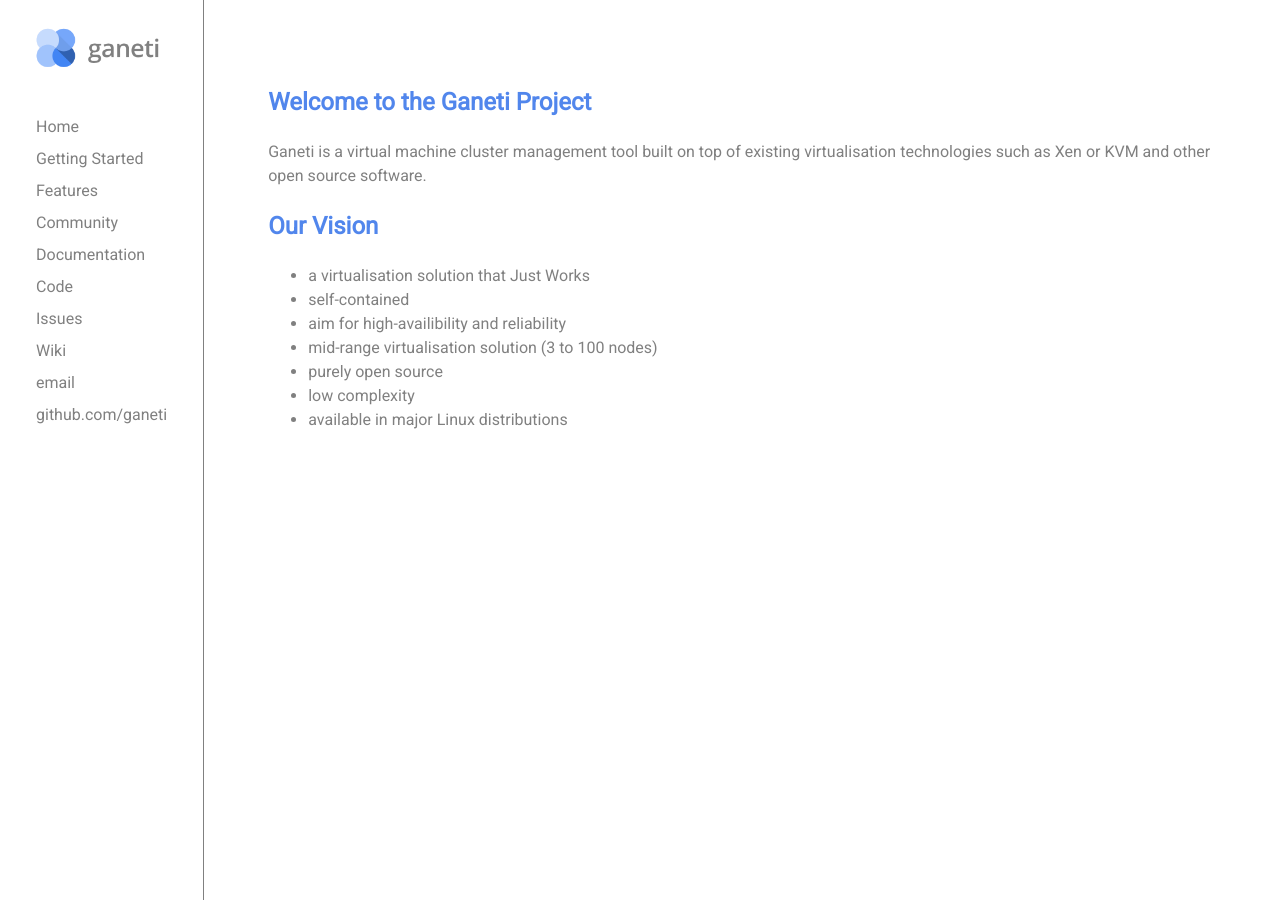
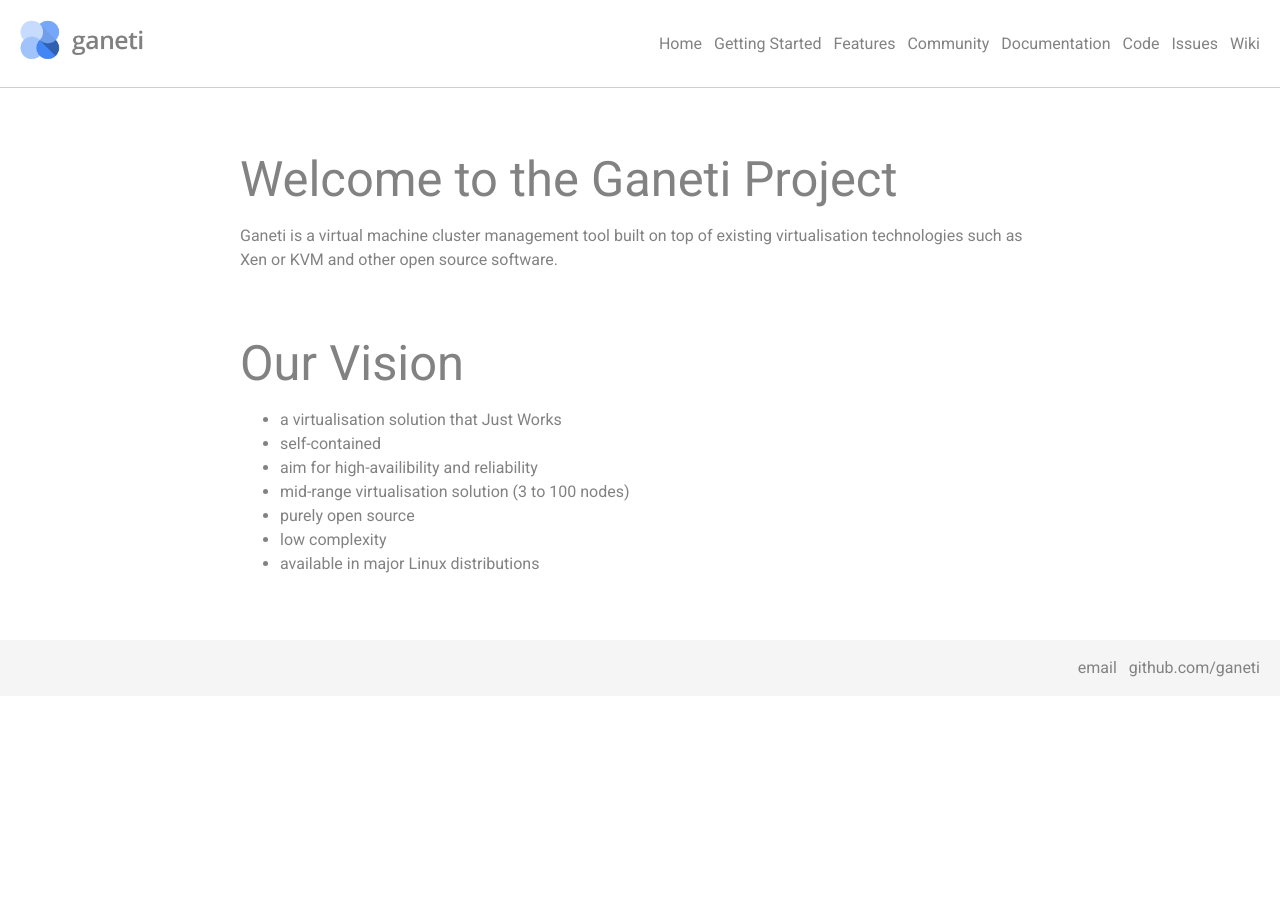
Before and after one commit to ganeti/ganeti.org, a Jekyll site: the page built from index.html, in a window 1280 px wide. Built offline with Jekyll 4.4.1, drawn with Linux system fonts in a browser that asks for light colours.

Commit message:
start to structure page styling

```diff
--- a/_layouts/default.html
+++ b/_layouts/default.html
@@ -4,11 +4,10 @@
 <head>
 	<title>{{ page.title }}</title>
 	<!-- link to main stylesheet -->
-	<link rel="stylesheet" type="text/css" href="/css/main.css">
+	<link rel="stylesheet" type="text/css" href="/css/style.css">
 </head>
 
 <body>
-	<div id="root">
 	<nav>
 		<div class="logo">
 			<img src="ganeti.png" height="48px">
@@ -23,16 +22,19 @@
 			<li><a href="https://github.com/ganeti/ganeti">Code</a></li>
 			<li><a href="https://github.com/ganeti/ganeti/issues">Issues</a></li>
 			<li><a href="https://github.com/ganeti/ganeti/wiki">Wiki</a></li>
+		</ul>
+	</nav>
+
+	<main>
+		{{ content }}
+	</main>
+
+	<footer>
+		<ul>
 			<li><a href="mailto:hello@ganeti.org">email</a></li>
 			<li><a href="https://github.com/hganeti">github.com/ganeti</a></li>
 		</ul>
-		</nav>
-		<main>
-
-			{{ content }}
-
-		</main>
-	</div>
+	</footer>
 </body>
 
 </html>
--- /dev/null
+++ b/_sass/_article.scss
@@ -0,0 +1,7 @@
+article {
+    margin: 4rem 0;
+
+    section {
+        margin: 4rem 0;
+    }
+}
--- a/_sass/_base.scss
+++ b/_sass/_base.scss
@@ -2,14 +2,10 @@
 
 body {
     margin: 0;
-    padding: 0;
+    padding: 5.5rem 0 0 0;
     font-size: 16px;
     font-family: 'Roboto', sans-serif;
+    font-weight: 400;
     line-height: 1.5;
-    color: var(--color-1);
+    color: $color-6;
 }
-
-#root {
-    display: flex;
-    height: 100vh;
-}
--- /dev/null
+++ b/_sass/_colors.scss
@@ -0,0 +1,7 @@
+$color-1: #c6dbfd;
+$color-2: #a0c3fd;
+$color-3: #77a7fa;
+$color-4: #4285f4;
+$color-5: #3061b2;
+$color-6: #828282;
+$color-7: #ffffff;
--- /dev/null
+++ b/_sass/_footer.scss
@@ -0,0 +1,26 @@
+footer {
+    display: flex;
+    justify-content: flex-end;
+    padding: 1rem;
+    background-color: lighten($color-6, 45);
+
+    ul {
+        list-style: none;
+        padding: 0;
+        margin: 0;
+
+        li {
+            display: inline;
+
+            a {
+                text-decoration: none;
+                color: $color-6;
+                padding: 0.25rem;
+
+                &:hover {
+                    color: $color-4;
+                }
+            }
+        }
+    }
+}
--- /dev/null
+++ b/_sass/_main.scss
@@ -0,0 +1,5 @@
+main {
+    max-width: 50rem;
+    margin: auto;
+    padding: 0 1rem;
+}
--- /dev/null
+++ b/_sass/_navigation.scss
@@ -0,0 +1,42 @@
+nav {
+    position: fixed;
+    top: 0;
+    right: 0;
+    left: 0;
+    z-index: 10;
+    display: flex;
+    justify-content: space-between;
+    align-items: center;
+    padding: 1rem;
+    border-bottom: 1px solid lighten($color-6, 30);
+    background-color: $color-7;
+
+    ul {
+        display: inline;
+        padding: 0;
+        margin: 0;
+
+        li {
+            display: inline;
+            list-style: none;
+
+            a {
+                text-decoration: none;
+                color: $color-6;
+                padding: 0.25rem;
+
+                &:link {
+                    color: $color-6;
+                }
+
+                &:hover {
+                    color: $color-4;
+                }
+
+                &:active {
+                    color: $color-4;
+                }
+            }
+        }
+    }
+}
--- /dev/null
+++ b/_sass/_typography.scss
@@ -0,0 +1,40 @@
+h1,
+h2,
+h3,
+h4,
+h5 {
+    margin: 2.75rem 0 1rem;
+    font-family: 'Roboto', sans-serif;
+    font-weight: 400;
+    line-height: 1.15;
+}
+
+h1 {
+    margin-top: 0;
+    font-size: 3.052em;
+}
+
+h2 {
+    font-size: 2.441em;
+}
+
+h3 {
+    font-size: 1.953em;
+}
+
+h4 {
+    font-size: 1.563em;
+}
+
+h5 {
+    font-size: 1.25em;
+}
+
+p {
+    margin-bottom: 1.25em;
+}
+
+small,
+.text_small {
+    font-size: 0.8em;
+}
--- a/css/main.scss
+++ /dev/null
@@ -1,53 +0,0 @@
----
----
-
-@import 'base';
-
-:root {
-    --color-1: #808080;
-    --color-2: #5186ec;
-}
-
-nav {
-    display: flex;
-    flex-direction: column;
-    border-right: 1px solid var(--color-1);
-    padding: 1.5rem 2rem;
-}
-
-nav ul {
-    padding: 0;
-    margin: 2rem 0;
-}
-
-nav ul li {
-    display: block;
-}
-
-nav ul li a {
-    text-decoration: none;
-    color: var(--color-1);
-    padding: 0.25rem;
-    display: block;
-}
-
-nav ul li a:hover {
-    color: var(--color-2);
-}
-
-nav ul li a:active {
-    color: var(--color-2);
-}
-
-main {
-    margin: 4rem;
-    overflow-y: scroll;
-}
-
-main article {
-    max-width: 60rem;
-}
-
-h1 {
-    color: var(--color-2);
-}
--- /dev/null
+++ b/css/style.scss
@@ -0,0 +1,10 @@
+---
+---
+
+@import 'colors';
+@import 'typography';
+@import 'base';
+@import 'navigation';
+@import 'main';
+@import 'article';
+@import 'footer';
--- a/index.html
+++ b/index.html
@@ -3,11 +3,15 @@ layout: default
 title: Ganeti
 ---
 <article>
+	<section>
 		<h1>Welcome to the Ganeti Project</h1>
 		<p>
 			Ganeti is a virtual machine cluster management tool built on top of existing virtualisation technologies such as
 			Xen or KVM and other open source software.
 		</p>
+	</section>
+
+	<section>
 		<h1>Our Vision</h1>
 		<ul>
 			<li>a virtualisation solution that Just Works</li>
@@ -18,4 +22,5 @@ title: Ganeti
 			<li>low complexity</li>
 			<li>available in major Linux distributions</li>
 		</ul>
+	</section>
 </article>
```
Lines whose indentation alone changed are shown as unchanged.
